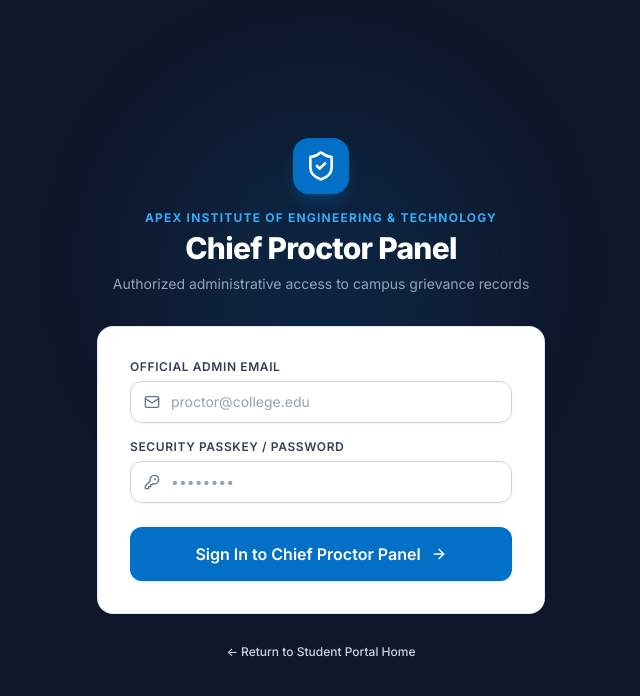
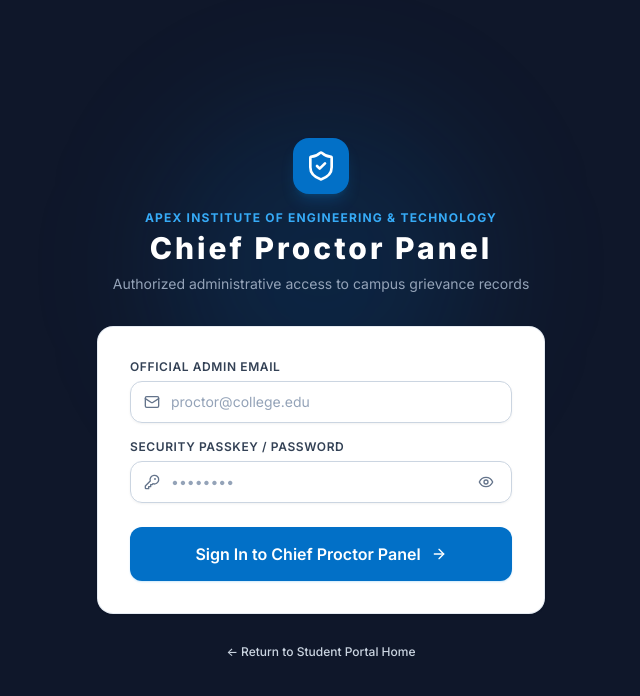
Before and after one commit to jalalakbar47/College-QR-Complaint-Box, a React (Vite) app in the folder frontend/: page /admin/login in a window 1280 px wide. Shown: the top 696 px of the page, without its empty margins (319-959 px from the left). Built offline with nearby package versions, Linux system fonts and the light colour scheme; no server answers.

Commit message:
Add password eye toggle icon and letter spacing to Chief Proctor Panel heading

```diff
--- a/frontend/src/pages/admin/AdminLoginPage.tsx
+++ b/frontend/src/pages/admin/AdminLoginPage.tsx
@@ -5,6 +5,8 @@
   Mail,
   KeyRound,
   ArrowRight,
+  Eye,
+  EyeOff,
 } from 'lucide-react';
 import { useAuth } from '../../contexts/AuthContext';
 import { useToast } from '../../contexts/ToastContext';
@@ -21,6 +23,7 @@
 
   const [email, setEmail] = useState<string>('');
   const [passkey, setPasskey] = useState<string>('');
+  const [showPassword, setShowPassword] = useState<boolean>(false);
   const [isSubmitting, setIsSubmitting] = useState<boolean>(false);
   const [errorMessage, setErrorMessage] = useState<string | null>(null);
 
@@ -68,8 +71,8 @@
         <span className="block text-xs font-bold uppercase tracking-widest text-brand-400 mb-1">
           {ENV.COLLEGE_NAME}
         </span>
-        <h1 className="text-2xl sm:text-3xl font-extrabold text-white tracking-tight">
-          Chief    Proctor    Panel
+        <h1 className="text-2xl sm:text-3xl font-extrabold text-white tracking-wider sm:tracking-widest">
+          Chief Proctor Panel
         </h1>
         <p className="text-xs sm:text-sm text-slate-400 mt-2">
           Authorized administrative access to campus grievance records
@@ -100,12 +103,26 @@
             <div>
               <Input
                 label="Security Passkey / Password"
-                type="password"
+                type={showPassword ? 'text' : 'password'}
                 required
                 placeholder="••••••••"
                 value={passkey}
                 onChange={(e) => setPasskey(e.target.value)}
                 leftIcon={<KeyRound className="w-4 h-4 text-slate-500" />}
+                rightIcon={
+                  <button
+                    type="button"
+                    onClick={() => setShowPassword(!showPassword)}
+                    className="text-slate-400 hover:text-slate-600 focus:outline-none transition-colors p-1"
+                    aria-label={showPassword ? 'Hide password' : 'Show password'}
+                  >
+                    {showPassword ? (
+                      <EyeOff className="w-4 h-4 text-slate-600" />
+                    ) : (
+                      <Eye className="w-4 h-4 text-slate-500" />
+                    )}
+                  </button>
+                }
               />
             </div>
 
```
